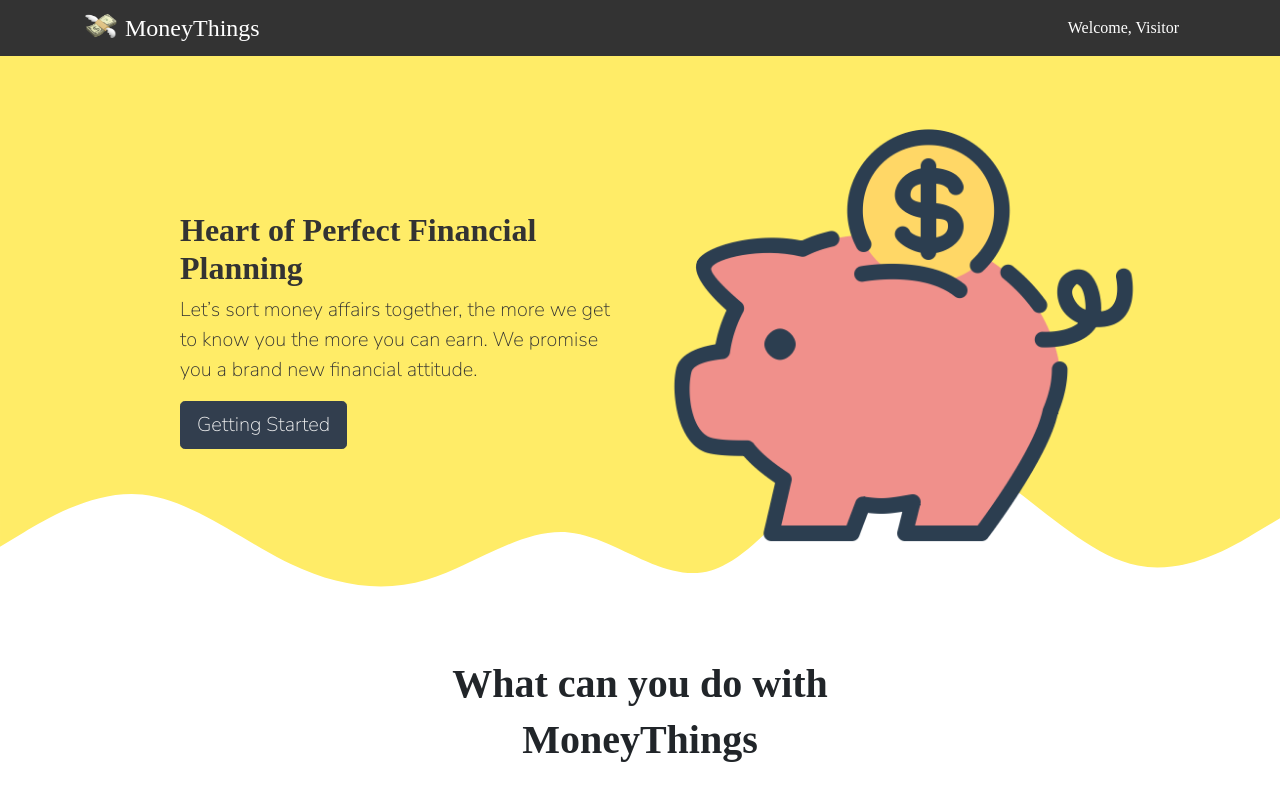
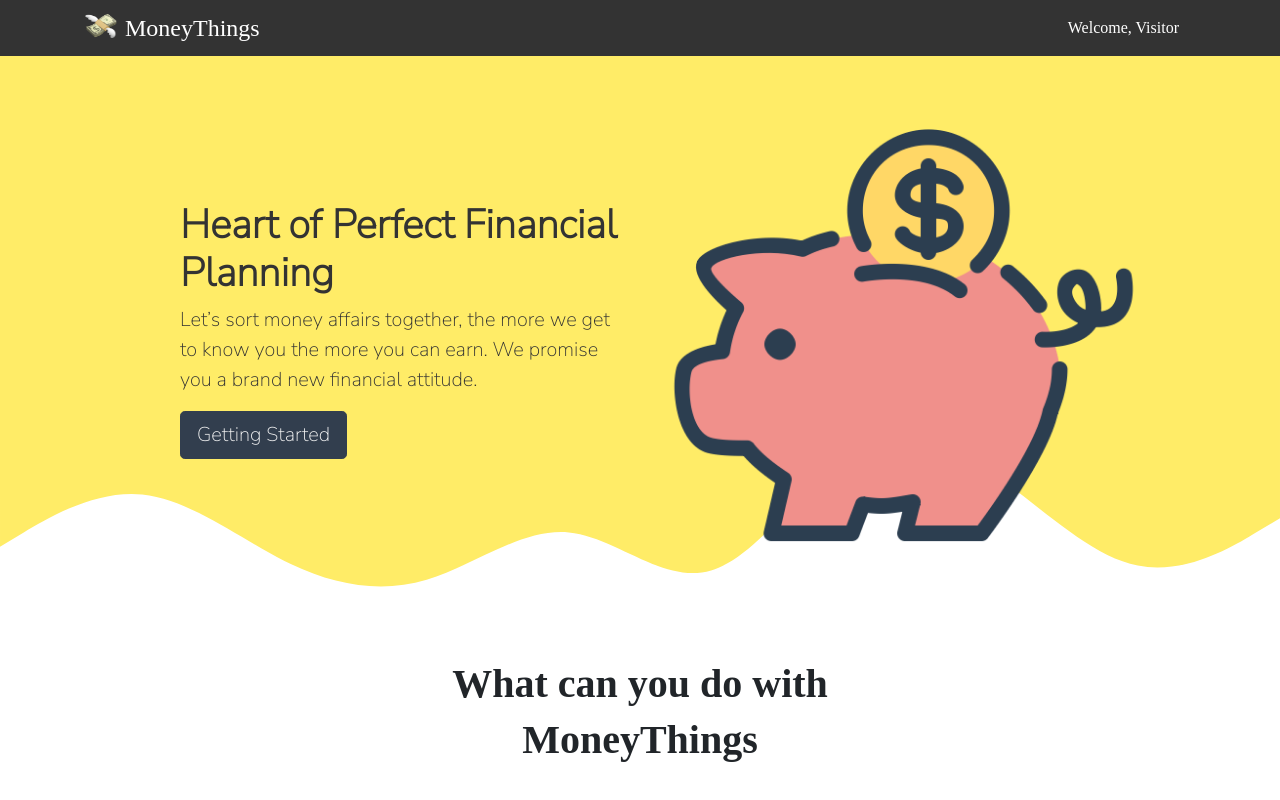
Before and after one commit to Tiffc4484/MoneyThings, a React (Create React App) app in the folder frontend/: page / in a window 1280 px wide. Built offline with nearby package versions, Linux system fonts and the light colour scheme; no server answers; a web font is replaced by a local one.

Commit message:
Update Landing.js
I changed the first header from h2 to h1 so that it abides by the hierarchy of design rules, this should ideally eliminate the issue Axe was noting on this page.

```diff
--- a/frontend/src/landingPage/Landing.js
+++ b/frontend/src/landingPage/Landing.js
@@ -53,9 +53,9 @@ export default function Landing(props) {
           <div className="container pt-3">
             <div className="row justify-content-center align-items-center">
               <div className="col-md-5">
-                <h2 style={{ fontWeight: 800 }}>
+                <h1 style={{ fontWeight: 800 }}>
                   Heart of Perfect Financial Planning
-                </h2>
+                </h1>
                 <p>
                   Let’s sort money affairs together, the more we get to know you
                   the more you can earn. We promise you a brand new financial
```
